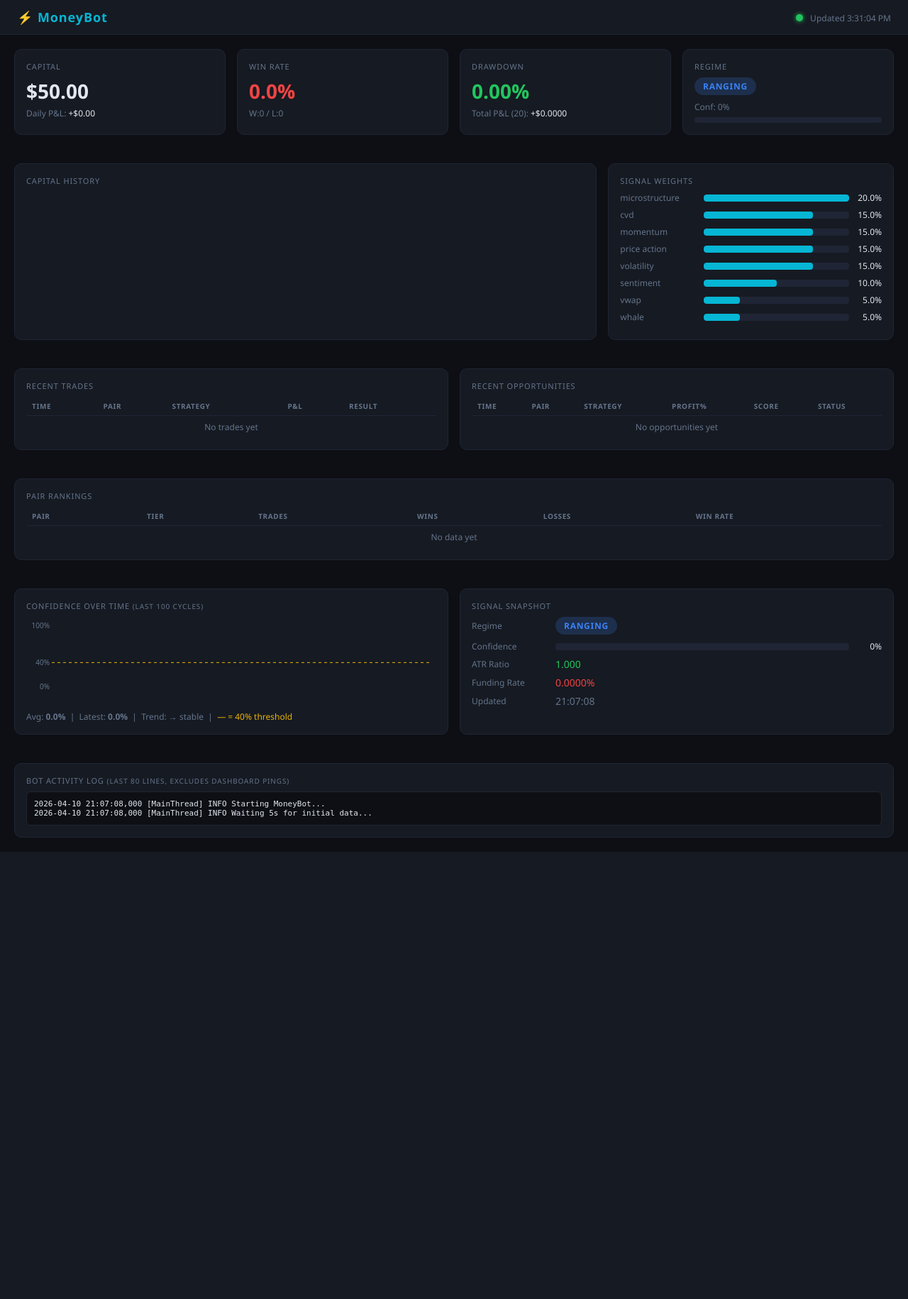
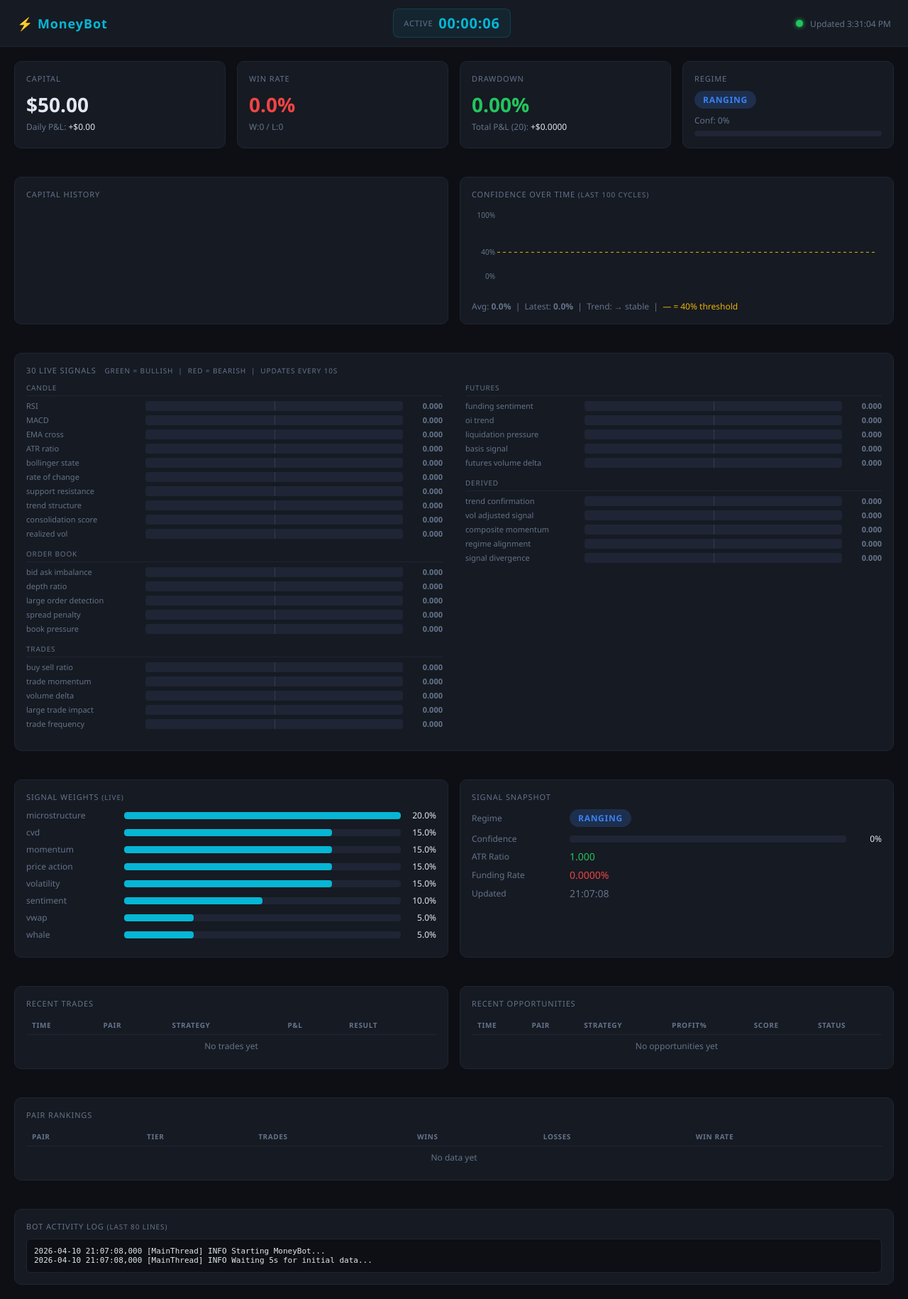
Before and after one commit to HJB-2000/MoneyBot, a Flask app: page / in a window 1280 px wide. Shown: the whole page at 71% size. Before the commit the page ends 1200 px from the top, so only its background shows below. Run offline with Flask 3, Linux system fonts and the light colour scheme; data comes from the database, SQL or seed files in the repository; data that the repository does not hold is empty; parts of the project's set-up code (start-up, migrations or seed data) failed here and were passed over.

Commit message:
Dashboard: uptime timer, 30-signal live chart, signal weights live
- Header: HH:MM:SS uptime timer (ticks every second, re-syncs every 60s)
- 30-signal bar chart: grouped by Candle/OrderBook/Trades/Futures/Derived
  with bidirectional bars (green=bullish, red=bearish), updates every 10s
- Chart sits above bot log, full width, two-column layout
- Signal weights panel now labelled "live" and updates with every poll
- All 4 APIs (signals, logs, confidence, signals30) batched in one fetch
- master_engine writes live_signals_30.json each cycle
- New /api/uptime and /api/signals30 endpoints in app.py

Co-Authored-By: Claude Sonnet 4.6 <noreply@anthropic.com>

```diff
--- a/dashboard/app.py
+++ b/dashboard/app.py
@@ -8,7 +8,10 @@ import csv
 import json
 import os
 import sqlite3
+import time
 from pathlib import Path
+
+_START_TIME = time.time()
 
 from flask import Flask, jsonify, render_template
 
@@ -21,7 +24,8 @@ REGIME_LOG     = ROOT / "data" / "regime_log.csv"
 OPP_LOG        = ROOT / "data" / "opportunity_log.csv"
 WEIGHTS_FILE   = ROOT / "data" / "signal_weights.json"
 PAIR_CSV       = ROOT / "data" / "pair_rankings.csv"
-BOT_LOG        = ROOT / "logs" / "bot.log"
+BOT_LOG          = ROOT / "logs" / "bot.log"
+LIVE_SIGNALS_30  = ROOT / "data" / "live_signals_30.json"
 
 
 # ── helpers ───────────────────────────────────────────────────────────────────
@@ -200,6 +204,22 @@ def create_app() -> Flask:
     def index():
         return render_template("index.html")
 
+    @app.route("/api/uptime")
+    def uptime():
+        secs = int(time.time() - _START_TIME)
+        h, rem = divmod(secs, 3600)
+        m, s = divmod(rem, 60)
+        return jsonify({"seconds": secs, "display": f"{h:02d}:{m:02d}:{s:02d}"})
+
+    @app.route("/api/signals30")
+    def signals30():
+        if LIVE_SIGNALS_30.exists() and LIVE_SIGNALS_30.stat().st_size > 0:
+            try:
+                return jsonify(json.loads(LIVE_SIGNALS_30.read_text()))
+            except Exception:
+                pass
+        return jsonify({})
+
     @app.route("/api/logs")
     def logs():
         return jsonify({"lines": _bot_log_tail(80)})
--- a/dashboard/templates/index.html
+++ b/dashboard/templates/index.html
@@ -20,11 +20,29 @@
   }
   * { box-sizing: border-box; margin: 0; padding: 0; }
   body { background: var(--bg); color: var(--text); font-family: 'Segoe UI', system-ui, sans-serif; font-size: 14px; }
-  header { background: var(--card); border-bottom: 1px solid var(--border); padding: 12px 24px; display: flex; align-items: center; justify-content: space-between; }
-  header h1 { font-size: 18px; font-weight: 700; letter-spacing: 0.05em; color: var(--cyan); }
+
+  header {
+    background: var(--card);
+    border-bottom: 1px solid var(--border);
+    padding: 12px 24px;
+    display: flex;
+    align-items: center;
+    justify-content: space-between;
+    gap: 16px;
+  }
+  header h1 { font-size: 18px; font-weight: 700; letter-spacing: 0.05em; color: var(--cyan); white-space: nowrap; }
   #status-dot { width: 10px; height: 10px; border-radius: 50%; background: var(--muted); display: inline-block; margin-right: 6px; }
   #status-dot.live { background: var(--green); box-shadow: 0 0 6px var(--green); }
   #last-update { color: var(--muted); font-size: 12px; }
+
+  /* Uptime timer */
+  #uptime-wrap {
+    display: flex; align-items: center; gap: 8px;
+    background: rgba(6,182,212,.08); border: 1px solid rgba(6,182,212,.2);
+    border-radius: 8px; padding: 6px 14px;
+  }
+  #uptime-label { font-size: 11px; color: var(--muted); text-transform: uppercase; letter-spacing: .07em; }
+  #uptime-display { font-size: 20px; font-weight: 700; color: var(--cyan); font-variant-numeric: tabular-nums; letter-spacing: .04em; }
 
   .grid { display: grid; gap: 16px; padding: 20px; }
   .grid-4 { grid-template-columns: repeat(4, 1fr); }
@@ -32,7 +50,7 @@
   .grid-2 { grid-template-columns: repeat(2, 1fr); }
 
   .card { background: var(--card); border: 1px solid var(--border); border-radius: 10px; padding: 16px; }
-  .card-title { font-size: 11px; text-transform: uppercase; letter-spacing: 0.08em; color: var(--muted); margin-bottom: 8px; }
+  .card-title { font-size: 11px; text-transform: uppercase; letter-spacing: 0.08em; color: var(--muted); margin-bottom: 10px; }
   .card-value { font-size: 28px; font-weight: 700; }
   .card-sub { font-size: 12px; color: var(--muted); margin-top: 4px; }
 
@@ -40,7 +58,6 @@
   .neg { color: var(--red); }
   .neutral { color: var(--text); }
 
-  /* Regime badge */
   .regime-badge { display: inline-block; padding: 4px 12px; border-radius: 20px; font-size: 12px; font-weight: 700; letter-spacing: 0.06em; }
   .regime-VOLATILE      { background: rgba(239,68,68,.2);  color: #ef4444; }
   .regime-TRENDING_UP   { background: rgba(34,197,94,.2);  color: #22c55e; }
@@ -52,12 +69,12 @@
   .regime-WHALE_MOVING  { background: rgba(6,182,212,.2);  color: #06b6d4; }
   .regime-UNKNOWN       { background: rgba(100,116,139,.2);color: #94a3b8; }
 
-  /* Bar chart for weights */
+  /* Weight bars (for signal weights panel) */
   .weight-row { display: flex; align-items: center; gap: 8px; margin-bottom: 7px; }
-  .weight-label { width: 110px; font-size: 12px; color: var(--muted); flex-shrink: 0; }
+  .weight-label { width: 130px; font-size: 12px; color: var(--muted); flex-shrink: 0; }
   .weight-bar-wrap { flex: 1; background: var(--border); border-radius: 4px; height: 10px; overflow: hidden; }
-  .weight-bar { height: 100%; background: var(--cyan); border-radius: 4px; transition: width .4s; }
-  .weight-val { width: 38px; text-align: right; font-size: 12px; color: var(--text); }
+  .weight-bar { height: 100%; background: var(--cyan); border-radius: 4px; transition: width .5s; }
+  .weight-val { width: 42px; text-align: right; font-size: 12px; color: var(--text); }
 
   /* Capital chart */
   #cap-chart { width: 100%; height: 120px; }
@@ -83,6 +100,18 @@
   .tier-B { color: var(--yellow); font-weight: 700; }
   .tier-C { color: var(--red);    font-weight: 700; }
 
+  /* 30-signal chart rows */
+  .sig30-group { margin-bottom: 14px; }
+  .sig30-group-title { font-size: 10px; text-transform: uppercase; letter-spacing: .08em; color: var(--muted); margin-bottom: 6px; border-bottom: 1px solid var(--border); padding-bottom: 4px; }
+  .sig30-row { display: flex; align-items: center; gap: 8px; margin-bottom: 5px; }
+  .sig30-name { width: 160px; font-size: 11px; color: var(--muted); flex-shrink: 0; white-space: nowrap; overflow: hidden; text-overflow: ellipsis; }
+  .sig30-bar-wrap { flex: 1; position: relative; background: var(--border); border-radius: 4px; height: 14px; overflow: hidden; }
+  /* center line */
+  .sig30-bar-wrap::after { content:''; position:absolute; left:50%; top:0; width:1px; height:100%; background: rgba(255,255,255,.1); }
+  .sig30-bar-pos { position: absolute; left: 50%; top: 0; height: 100%; background: var(--green); border-radius: 0 4px 4px 0; transition: width .4s; }
+  .sig30-bar-neg { position: absolute; right: 50%; top: 0; height: 100%; background: var(--red); border-radius: 4px 0 0 4px; transition: width .4s; }
+  .sig30-val { width: 48px; text-align: right; font-size: 11px; font-weight: 600; }
+
   @media (max-width: 900px) {
     .grid-4 { grid-template-columns: repeat(2, 1fr); }
     .grid-3 { grid-template-columns: 1fr; }
@@ -94,6 +123,10 @@
 
 <header>
   <h1>&#9889; MoneyBot</h1>
+  <div id="uptime-wrap">
+    <span id="uptime-label">Active</span>
+    <span id="uptime-display">00:00:00</span>
+  </div>
   <div>
     <span id="status-dot"></span>
     <span id="last-update">Connecting…</span>
@@ -127,15 +160,41 @@
   </div>
 </div>
 
-<!-- Chart + Weights + Regime detail -->
-<div class="grid grid-3">
-  <div class="card" style="grid-column: span 2">
+<!-- Capital + Confidence charts -->
+<div class="grid grid-2">
+  <div class="card">
     <div class="card-title">Capital History</div>
     <canvas id="cap-chart"></canvas>
   </div>
   <div class="card">
-    <div class="card-title">Signal Weights</div>
+    <div class="card-title">Confidence Over Time <span style="color:var(--muted);font-size:10px">(last 100 cycles)</span></div>
+    <canvas id="conf-chart" style="width:100%;height:120px"></canvas>
+    <div id="conf-stats" style="margin-top:8px;font-size:12px;color:var(--muted)"></div>
+  </div>
+</div>
+
+<!-- 30 Live Signals chart — full width, big -->
+<div class="grid" style="grid-template-columns:1fr">
+  <div class="card">
+    <div class="card-title">
+      30 Live Signals
+      <span style="color:var(--muted);font-size:10px;margin-left:8px">green = bullish &nbsp;|&nbsp; red = bearish &nbsp;|&nbsp; updates every 10s</span>
+    </div>
+    <div id="signals30-chart" style="display:grid;grid-template-columns:repeat(2,1fr);gap:0 32px">
+      <div style="color:var(--muted);font-size:12px">Loading signals…</div>
+    </div>
+  </div>
+</div>
+
+<!-- Signal weights (live updating) -->
+<div class="grid grid-2">
+  <div class="card">
+    <div class="card-title">Signal Weights <span style="color:var(--muted);font-size:10px">(live)</span></div>
     <div id="weights-chart"></div>
+  </div>
+  <div class="card">
+    <div class="card-title">Signal Snapshot</div>
+    <div id="signal-snapshot"><span style="color:var(--muted)">Loading…</span></div>
   </div>
 </div>
 
@@ -168,28 +227,24 @@
   </div>
 </div>
 
-<!-- Confidence chart + Signal snapshot -->
-<div class="grid grid-2">
-  <div class="card">
-    <div class="card-title">Confidence Over Time <span style="color:var(--muted);font-size:10px">(last 100 cycles)</span></div>
-    <canvas id="conf-chart" style="width:100%;height:120px"></canvas>
-    <div id="conf-stats" style="margin-top:8px;font-size:12px;color:var(--muted)"></div>
-  </div>
-  <div class="card">
-    <div class="card-title">Signal Snapshot</div>
-    <div id="signal-snapshot"><span style="color:var(--muted)">Loading…</span></div>
-  </div>
-</div>
-
-<!-- Bot activity log -->
+<!-- Bot activity log — full width -->
 <div class="grid" style="grid-template-columns:1fr">
   <div class="card">
-    <div class="card-title">Bot Activity Log <span style="color:var(--muted);font-size:10px">(last 80 lines, excludes dashboard pings)</span></div>
-    <pre id="bot-log" style="background:var(--bg);border:1px solid var(--border);border-radius:6px;padding:10px;font-size:11px;max-height:400px;overflow-y:auto;white-space:pre-wrap;word-break:break-all">(loading…)</pre>
+    <div class="card-title">Bot Activity Log <span style="color:var(--muted);font-size:10px">(last 80 lines)</span></div>
+    <pre id="bot-log" style="background:var(--bg);border:1px solid var(--border);border-radius:6px;padding:10px;font-size:11px;max-height:500px;overflow-y:auto;white-space:pre-wrap;word-break:break-all">(loading…)</pre>
   </div>
 </div>
 
 <script>
+// ── signal group definitions (for labelling) ───────────────────────────────
+const SIG_GROUPS = {
+  "Candle": ["RSI","MACD","EMA_cross","ATR_ratio","bollinger_state","rate_of_change","support_resistance","trend_structure","consolidation_score","realized_vol"],
+  "Order Book": ["bid_ask_imbalance","depth_ratio","large_order_detection","spread_penalty","book_pressure"],
+  "Trades": ["buy_sell_ratio","trade_momentum","volume_delta","large_trade_impact","trade_frequency"],
+  "Futures": ["funding_sentiment","oi_trend","liquidation_pressure","basis_signal","futures_volume_delta"],
+  "Derived": ["trend_confirmation","vol_adjusted_signal","composite_momentum","regime_alignment","signal_divergence"],
+};
+
 // ── tiny canvas line chart ──────────────────────────────────────────────────
 function drawChart(canvas, points) {
   if (!points.length) return;
@@ -206,7 +261,6 @@ function drawChart(canvas, points) {
 
   ctx.clearRect(0, 0, W, H);
 
-  // Gradient fill
   const grad = ctx.createLinearGradient(0, pad.t, 0, pad.t + ch);
   grad.addColorStop(0, 'rgba(6,182,212,.3)');
   grad.addColorStop(1, 'rgba(6,182,212,0)');
@@ -220,21 +274,14 @@ function drawChart(canvas, points) {
   ctx.lineTo(xs(points.length - 1), pad.t + ch);
   ctx.lineTo(xs(0), pad.t + ch);
   ctx.closePath();
-  ctx.fillStyle = grad;
-  ctx.fill();
+  ctx.fillStyle = grad; ctx.fill();
 
-  // Line
   ctx.beginPath();
   ctx.moveTo(xs(0), ys(points[0]));
   for (let i = 1; i < points.length; i++) ctx.lineTo(xs(i), ys(points[i]));
-  ctx.strokeStyle = '#06b6d4';
-  ctx.lineWidth = 2;
-  ctx.stroke();
+  ctx.strokeStyle = '#06b6d4'; ctx.lineWidth = 2; ctx.stroke();
 
-  // Labels
-  ctx.fillStyle = '#64748b';
-  ctx.font = '11px system-ui';
-  ctx.textAlign = 'right';
+  ctx.fillStyle = '#64748b'; ctx.font = '11px system-ui'; ctx.textAlign = 'right';
   ctx.fillText('$' + max.toFixed(2), pad.l - 4, pad.t + 8);
   ctx.fillText('$' + min.toFixed(2), pad.l - 4, pad.t + ch);
   ctx.fillText('$' + points[points.length - 1].toFixed(2), pad.l - 4, ys(points[points.length - 1]) + 4);
@@ -252,10 +299,52 @@ function renderWeights(weights) {
     .sort((a, b) => b[1] - a[1])
     .map(([k, v]) => `
       <div class="weight-row">
-        <span class="weight-label">${k.replace('_', ' ')}</span>
+        <span class="weight-label">${k.replace(/_/g, ' ')}</span>
         <div class="weight-bar-wrap"><div class="weight-bar" style="width:${(v/max*100).toFixed(1)}%"></div></div>
         <span class="weight-val">${(v*100).toFixed(1)}%</span>
       </div>`).join('');
+}
+
+function render30Signals(data) {
+  const wrap = document.getElementById('signals30-chart');
+  if (!data || !Object.keys(data).length) {
+    wrap.innerHTML = '<div style="color:var(--muted);font-size:12px">Waiting for first scan cycle…</div>';
+    return;
+  }
+
+  let leftHTML = '', rightHTML = '';
+  const groups = Object.entries(SIG_GROUPS);
+  groups.forEach(([groupName, keys], gi) => {
+    const rows = keys.map(k => {
+      const v = data[k] !== undefined ? data[k] : 0;
+      const pct = Math.min(Math.abs(v) * 50, 50); // max 50% each side
+      const posW = v > 0 ? pct : 0;
+      const negW = v < 0 ? pct : 0;
+      const valColor = v > 0.3 ? 'var(--green)' : v < -0.3 ? 'var(--red)' : 'var(--muted)';
+      return `
+        <div class="sig30-row">
+          <span class="sig30-name" title="${k}">${k.replace(/_/g,' ')}</span>
+          <div class="sig30-bar-wrap">
+            <div class="sig30-bar-neg" style="width:${negW}%"></div>
+            <div class="sig30-bar-pos" style="width:${posW}%"></div>
+          </div>
+          <span class="sig30-val" style="color:${valColor}">${v.toFixed(3)}</span>
+        </div>`;
+    }).join('');
+
+    const groupHTML = `
+      <div class="sig30-group">
+        <div class="sig30-group-title">${groupName}</div>
+        ${rows}
+      </div>`;
+
+    if (gi < Math.ceil(groups.length / 2)) leftHTML += groupHTML;
+    else rightHTML += groupHTML;
+  });
+
+  wrap.innerHTML = `
+    <div>${leftHTML}</div>
+    <div>${rightHTML}</div>`;
 }
 
 function renderTrades(trades) {
@@ -299,6 +388,26 @@ function renderPairs(pairs) {
     </tr>`).join('');
 }
 
+// ── uptime clock (runs every second, no server hit) ─────────────────────────
+let _serverUptimeSecs = 0;
+let _localOffset = 0;
+async function fetchUptime() {
+  try {
+    const res = await fetch('/api/uptime');
+    const d = await res.json();
+    _serverUptimeSecs = d.seconds;
+    _localOffset = Date.now();
+  } catch(e) {}
+}
+function tickUptime() {
+  const elapsed = Math.floor((Date.now() - _localOffset) / 1000);
+  const total = _serverUptimeSecs + elapsed;
+  const h = String(Math.floor(total / 3600)).padStart(2,'0');
+  const m = String(Math.floor((total % 3600) / 60)).padStart(2,'0');
+  const s = String(total % 60).padStart(2,'0');
+  document.getElementById('uptime-display').textContent = `${h}:${m}:${s}`;
+}
+
 // ── main poll loop ──────────────────────────────────────────────────────────
 async function update() {
   try {
@@ -306,11 +415,9 @@ async function update() {
     if (!res.ok) throw new Error('HTTP ' + res.status);
     const d = await res.json();
 
-    // Header
     document.getElementById('status-dot').className = 'live';
     document.getElementById('last-update').textContent = 'Updated ' + new Date().toLocaleTimeString();
 
-    // KPIs
     const bal = d.capital.balance;
     document.getElementById('balance').textContent = '$' + bal.toFixed(2);
     const dp = d.capital.daily_pnl;
@@ -329,7 +436,6 @@ async function update() {
     document.getElementById('total-pnl').innerHTML =
       `Total P&L (20): <span class="${colorClass(tp)}">${tp >= 0 ? '+' : ''}$${tp.toFixed(4)}</span>`;
 
-    // Regime
     const reg = d.regime.regime;
     document.getElementById('regime-badge-wrap').innerHTML =
       `<span class="regime-badge regime-${reg}">${reg}</span>`;
@@ -339,15 +445,12 @@ async function update() {
     bar.style.width = (conf * 100) + '%';
     bar.style.background = conf > 0.7 ? 'var(--green)' : conf > 0.4 ? 'var(--yellow)' : 'var(--red)';
 
-    // Capital chart
     const canvas = document.getElementById('cap-chart');
     const pts = d.capital.history.map(h => h.balance);
     if (pts.length > 1) drawChart(canvas, pts);
 
-    // Signal weights
     if (Object.keys(d.weights).length) renderWeights(d.weights);
 
-    // Tables
     renderTrades(d.trades);
     renderOpps(d.opportunities);
     renderPairs(d.pairs);
@@ -358,15 +461,19 @@ async function update() {
   }
 }
 
-// ── signals + log polling (every 10s) ──────────────────────────────────────
-async function updateSignalsAndLog() {
+// ── signals30 + log + confidence (every 10s) ───────────────────────────────
+async function updateAll() {
   try {
-    const [sigRes, logRes] = await Promise.all([
+    const [sigRes, logRes, confRes, sig30Res] = await Promise.all([
       fetch('/api/signals'),
       fetch('/api/logs'),
+      fetch('/api/confidence'),
+      fetch('/api/signals30'),
     ]);
-    const sig = await sigRes.json();
-    const log = await logRes.json();
+    const sig   = await sigRes.json();
+    const log   = await logRes.json();
+    const confD = await confRes.json();
+    const sig30 = await sig30Res.json();
 
     // Signal snapshot
     const snap = document.getElementById('signal-snapshot');
@@ -391,11 +498,32 @@ async function updateSignalsAndLog() {
         <div class="weight-row"><span class="weight-label">Updated</span><span style="color:var(--muted)">${sig.ts.slice(11,19)}</span></div>`;
     }
 
+    // 30 signals chart
+    render30Signals(sig30);
+
     // Bot log
-    document.getElementById('bot-log').textContent = log.lines.join('\n');
-    // Auto-scroll to bottom
     const pre = document.getElementById('bot-log');
+    pre.textContent = log.lines.join('\n');
     pre.scrollTop = pre.scrollHeight;
+
+    // Confidence chart
+    const history = confD.history || [];
+    if (history.length) {
+      drawConfChart(document.getElementById('conf-chart'), history);
+      const confs = history.map(h => h.confidence);
+      const avg = confs.reduce((a, b) => a + b, 0) / confs.length;
+      const trend = confs.length > 5
+        ? confs.slice(-5).reduce((a,b)=>a+b,0)/5 - confs.slice(0,5).reduce((a,b)=>a+b,0)/5
+        : 0;
+      const trendStr = trend > 0.01 ? '↑ improving' : trend < -0.01 ? '↓ declining' : '→ stable';
+      const trendColor = trend > 0.01 ? 'var(--green)' : trend < -0.01 ? 'var(--red)' : 'var(--muted)';
+      const latest = confs[confs.length - 1];
+      document.getElementById('conf-stats').innerHTML =
+        `Avg: <strong>${(avg*100).toFixed(1)}%</strong> &nbsp;|&nbsp; ` +
+        `Latest: <strong>${(latest*100).toFixed(1)}%</strong> &nbsp;|&nbsp; ` +
+        `Trend: <span style="color:${trendColor}">${trendStr}</span> &nbsp;|&nbsp; ` +
+        `<span style="color:var(--yellow)">— = 40% threshold</span>`;
+    }
 
   } catch (e) {}
 }
@@ -410,27 +538,23 @@ function drawConfChart(canvas, data) {
   ctx.scale(dpr, dpr);
 
   const points = data.map(d => d.confidence);
-  const min = 0, max = 1;
   const pad = { t: 8, b: 18, l: 36, r: 8 };
   const cw = W - pad.l - pad.r, ch = H - pad.t - pad.b;
 
   ctx.clearRect(0, 0, W, H);
 
-  // Threshold line at 0.4
-  const y04 = pad.t + ch - (0.4 / 1) * ch;
+  const y04 = pad.t + ch - 0.4 * ch;
   ctx.setLineDash([4, 4]);
-  ctx.strokeStyle = '#eab308';
-  ctx.lineWidth = 1;
+  ctx.strokeStyle = '#eab308'; ctx.lineWidth = 1;
   ctx.beginPath(); ctx.moveTo(pad.l, y04); ctx.lineTo(pad.l + cw, y04); ctx.stroke();
   ctx.setLineDash([]);
 
-  // Gradient fill
   const grad = ctx.createLinearGradient(0, pad.t, 0, pad.t + ch);
   grad.addColorStop(0, 'rgba(168,85,247,.35)');
   grad.addColorStop(1, 'rgba(168,85,247,0)');
 
   const xs = i => pad.l + (i / (points.length - 1 || 1)) * cw;
-  const ys = v => pad.t + ch - (v / 1) * ch;
+  const ys = v => pad.t + ch - v * ch;
 
   ctx.beginPath();
   ctx.moveTo(xs(0), ys(points[0]));
@@ -440,56 +564,36 @@ function drawConfChart(canvas, data) {
   ctx.closePath();
   ctx.fillStyle = grad; ctx.fill();
 
-  // Line
   ctx.beginPath();
   ctx.moveTo(xs(0), ys(points[0]));
   for (let i = 1; i < points.length; i++) ctx.lineTo(xs(i), ys(points[i]));
   ctx.strokeStyle = '#a855f7'; ctx.lineWidth = 2; ctx.stroke();
 
-  // Y labels
   ctx.fillStyle = '#64748b'; ctx.font = '10px system-ui'; ctx.textAlign = 'right';
   ctx.fillText('100%', pad.l - 3, pad.t + 8);
   ctx.fillText('40%',  pad.l - 3, y04 + 4);
   ctx.fillText('0%',   pad.l - 3, pad.t + ch);
 }
 
-async function updateConfidence() {
-  try {
-    const res = await fetch('/api/confidence');
-    const d = await res.json();
-    const history = d.history || [];
-    if (!history.length) return;
-
-    drawConfChart(document.getElementById('conf-chart'), history);
-
-    const confs = history.map(h => h.confidence);
-    const avg = confs.reduce((a, b) => a + b, 0) / confs.length;
-    const trend = confs.length > 5
-      ? confs.slice(-5).reduce((a,b)=>a+b,0)/5 - confs.slice(0,5).reduce((a,b)=>a+b,0)/5
-      : 0;
-    const trendStr = trend > 0.01 ? '↑ improving' : trend < -0.01 ? '↓ declining' : '→ stable';
-    const trendColor = trend > 0.01 ? 'var(--green)' : trend < -0.01 ? 'var(--red)' : 'var(--muted)';
-    const latest = confs[confs.length - 1];
-    document.getElementById('conf-stats').innerHTML =
-      `Avg: <strong>${(avg*100).toFixed(1)}%</strong> &nbsp;|&nbsp; ` +
-      `Latest: <strong>${(latest*100).toFixed(1)}%</strong> &nbsp;|&nbsp; ` +
-      `Trend: <span style="color:${trendColor}">${trendStr}</span> &nbsp;|&nbsp; ` +
-      `<span style="color:var(--yellow)">— = 40% threshold</span>`;
-  } catch(e) {}
-}
+// ── boot ────────────────────────────────────────────────────────────────────
+fetchUptime();
+setInterval(fetchUptime, 60000);   // re-sync server uptime every minute
+setInterval(tickUptime, 1000);     // tick locally every second
 
 update();
 setInterval(update, 5000);
-updateSignalsAndLog();
-setInterval(updateSignalsAndLog, 10000);
-updateConfidence();
-setInterval(updateConfidence, 15000);
-window.addEventListener('resize', updateConfidence);
+
+updateAll();
+setInterval(updateAll, 10000);
+
 window.addEventListener('resize', () => {
-  fetch('/api/status').then(r => r.json()).then(d => {
-    const pts = d.capital.history.map(h => h.balance);
+  fetch('/api/status').then(r=>r.json()).then(d=>{
+    const pts = d.capital.history.map(h=>h.balance);
     if (pts.length > 1) drawChart(document.getElementById('cap-chart'), pts);
-  }).catch(() => {});
+  }).catch(()=>{});
+  fetch('/api/confidence').then(r=>r.json()).then(d=>{
+    if (d.history && d.history.length) drawConfChart(document.getElementById('conf-chart'), d.history);
+  }).catch(()=>{});
 });
 </script>
 </body>
```
Also changed, not shown: brain/master_engine.py (+8 -0 lines), 1 other file.
